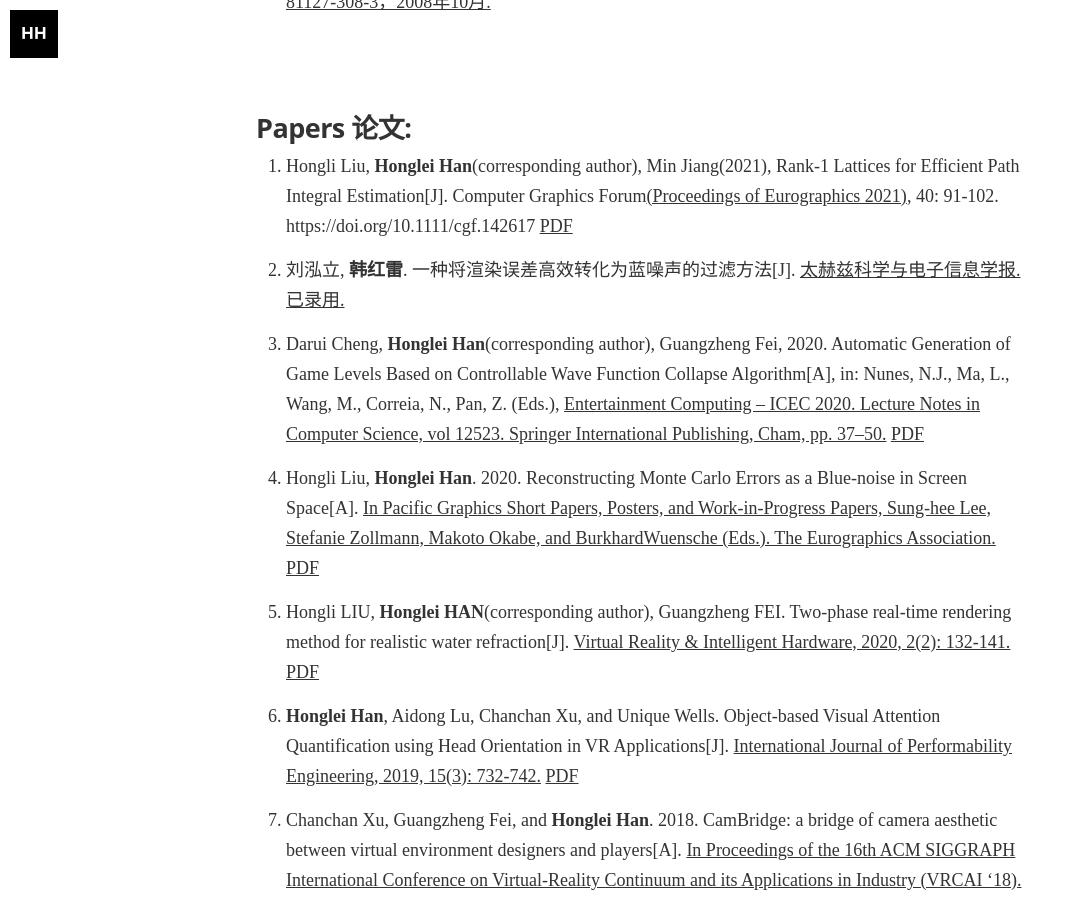
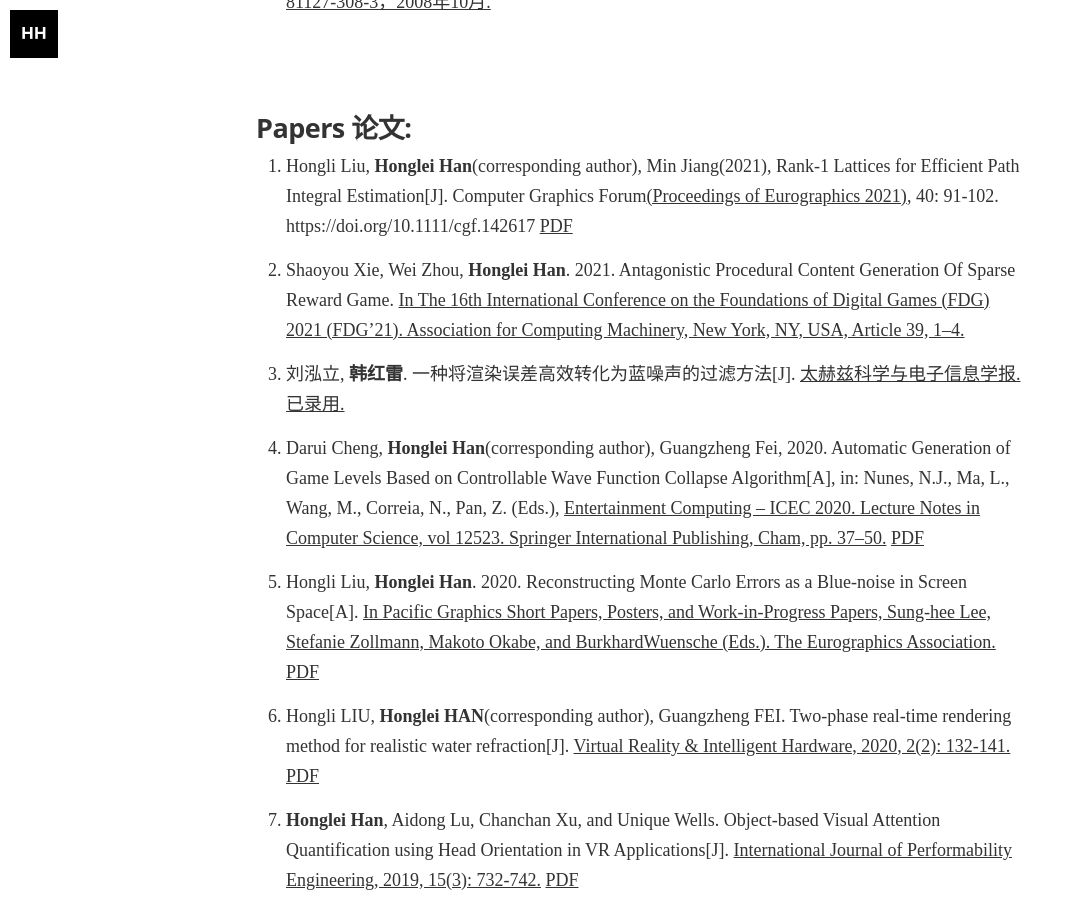
Before and after one commit to hanhonglei/hanhonglei.github.io, a Jekyll site: the page built from Publications.md, in a window 1280 px wide and 900 px high, scrolled down 470 px. Shown: the whole window, without its empty margins (0-1074 px from the left). Built offline with Jekyll 4.4.1, drawn with Linux system fonts in a browser that asks for light colours; nearby versions of some CDN libraries; some web fonts are replaced.

Commit message:
no message

```diff
--- a/Publications.md
+++ b/Publications.md
@@ -11,6 +11,7 @@ permalink: /publications/
 
 ## Papers 论文:
 1. Hongli Liu, **Honglei Han**(corresponding author), Min Jiang(2021), Rank-1 Lattices for Efficient Path Integral Estimation[J]. Computer Graphics Forum[(Proceedings of Eurographics 2021)](https://diglib.eg.org/handle/10.1111/cgf142617), 40: 91-102. https://doi.org/10.1111/cgf.142617 [PDF]({{site.url}}/Resources/EG2021 Rank-1 Lattices for Efficient Path Integral Estimation.pdf)
+1. Shaoyou Xie, Wei Zhou, **Honglei Han**. 2021. Antagonistic Procedural Content Generation Of Sparse Reward Game. [In The 16th International Conference on the Foundations of Digital Games (FDG) 2021 (FDG'21). Association for Computing Machinery, New York, NY, USA, Article 39, 1–4.](https://doi.org/10.1145/3472538.3472580)
 1. 刘泓立, **韩红雷**. 一种将渲染误差高效转化为蓝噪声的过滤方法[J]. [太赫兹科学与电子信息学报.已录用.](http://www.iaeej.com/xxydzgc/ch/reader/view_abstract.aspx?flag=2&file_no=202009100000003&journal_id=xxydzgc)
 1. Darui Cheng, **Honglei Han**(corresponding author), Guangzheng Fei, 2020. Automatic Generation of Game Levels Based on Controllable Wave Function Collapse Algorithm[A], in: Nunes, N.J., Ma, L., Wang, M., Correia, N., Pan, Z. (Eds.), [Entertainment Computing – ICEC 2020. Lecture Notes in Computer Science, vol 12523. Springer International Publishing, Cham, pp. 37–50.](https://doi.org/10.1007/978-3-030-65736-9_3)	[PDF]({{site.url}}/Resources/2020 Automatic Generation of Game Levels Based on Controllable Wave Function Collapse Algorithm.pdf)
 1. Hongli Liu, **Honglei Han**. 2020. Reconstructing Monte Carlo Errors as a Blue-noise in Screen Space[A]. [In Pacific Graphics Short Papers, Posters, and Work-in-Progress Papers, Sung-hee Lee, Stefanie Zollmann, Makoto Okabe, and BurkhardWuensche (Eds.). The Eurographics Association.](https://doi.org/10.2312/pg.20201230)	[PDF]({{site.url}}/Resources/Reconstructing Monte Carlo Errors as a Blue-noise in Screen Space.pdf)
```
